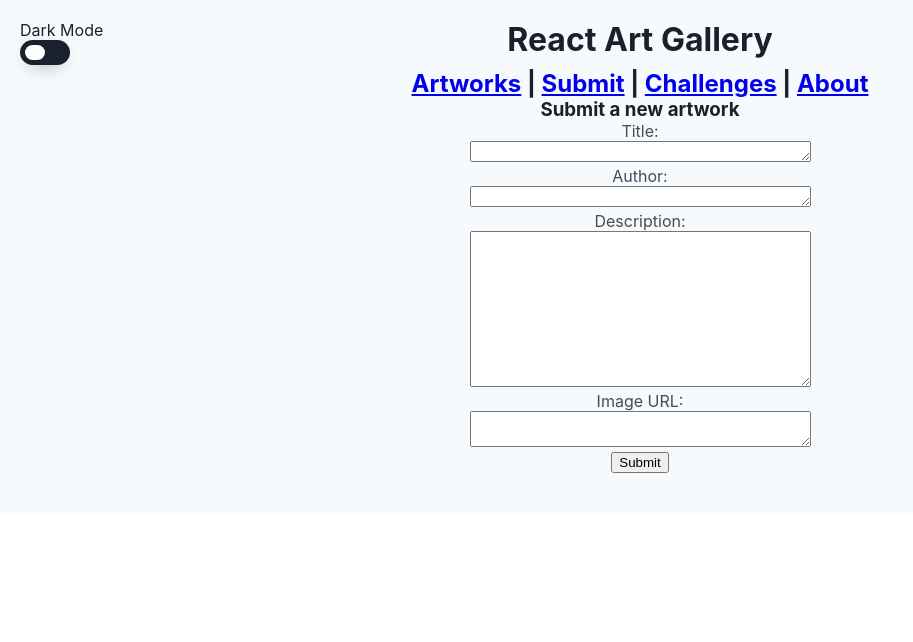
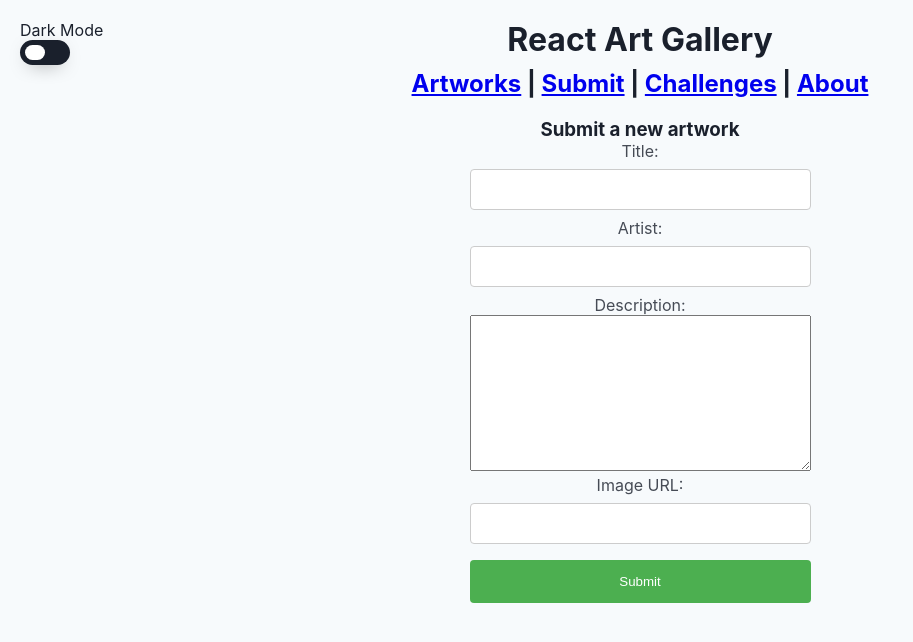
Before and after one commit to taoliu12/artgallery-react-rails, a React (Create React App) app in the folder client/: page /artwork/new in a window 1280 px wide. Shown: the top 642 px of the page, without its empty margins (0-913 px from the left). Built offline with nearby package versions, Linux system fonts and the light colour scheme.

Commit message:
style form

```diff
--- a/client/src/containers/App.js
+++ b/client/src/containers/App.js
@@ -64,10 +64,10 @@ class App extends Component {
             <main>
               <Header />
               <div className='App' id="container">
-               <h1>React Art Gallery</h1>
+              <h1>React Art Gallery</h1>
                  <Router>
                      <React.Fragment>
-                         <NavBar />
+                         <NavBar /><br></br>
                          <Route exact path='/' component={Artworks} />
                          <Route exact path='/artworks' component={Artworks} />
                          <Route exact path='/artwork/new' component={ArtworkForm} />
--- a/client/src/containers/ArtworkForm.js
+++ b/client/src/containers/ArtworkForm.js
@@ -27,17 +27,16 @@ class ArtworkForm extends Component {
                 <form onSubmit={this.handleOnSubmit}>
                     <div>
                         <p>Title:</p>
-                        <textarea
+                        <input
                             type='text'
                             name='title'
                             value={this.props.artworkFormData.title}
                             onChange={this.handleOnChange}
-                            cols={40}
-                            rows={1}  />
+                            />
                     </div>
                     <div>
-                        <p>Author:</p>
-                        <textarea
+                        <p>Artist:</p>
+                        <input
                             type='text'
                             name='author'
                             value={this.props.artworkFormData.author}
@@ -58,7 +57,7 @@ class ArtworkForm extends Component {
                     </div>
                     <div>
                         <p>Image URL:  </p>
-                        <textarea
+                        <input
                             type='text'
                             name='url'
                             value={this.props.artworkFormData.url}
--- a/client/src/containers/Artworks.css
+++ b/client/src/containers/Artworks.css
@@ -1,3 +1,28 @@
+input[type=text], select {
+  width: 100%;
+  padding: 12px 20px;
+  margin: 8px 0;
+  display: inline-block;
+  border: 1px solid #ccc;
+  border-radius: 4px;
+  box-sizing: border-box;
+}
+
+input[type=submit] {
+  width: 100%;
+  background-color: #4CAF50;
+  color: white;
+  padding: 14px 20px;
+  margin: 8px 0;
+  border: none;
+  border-radius: 4px;
+  cursor: pointer;
+}
+
+input[type=submit]:hover {
+  background-color: #45a049;
+}
+
 .ArtworksContainer {
   display: flex;
   flex-wrap: wrap;
```
